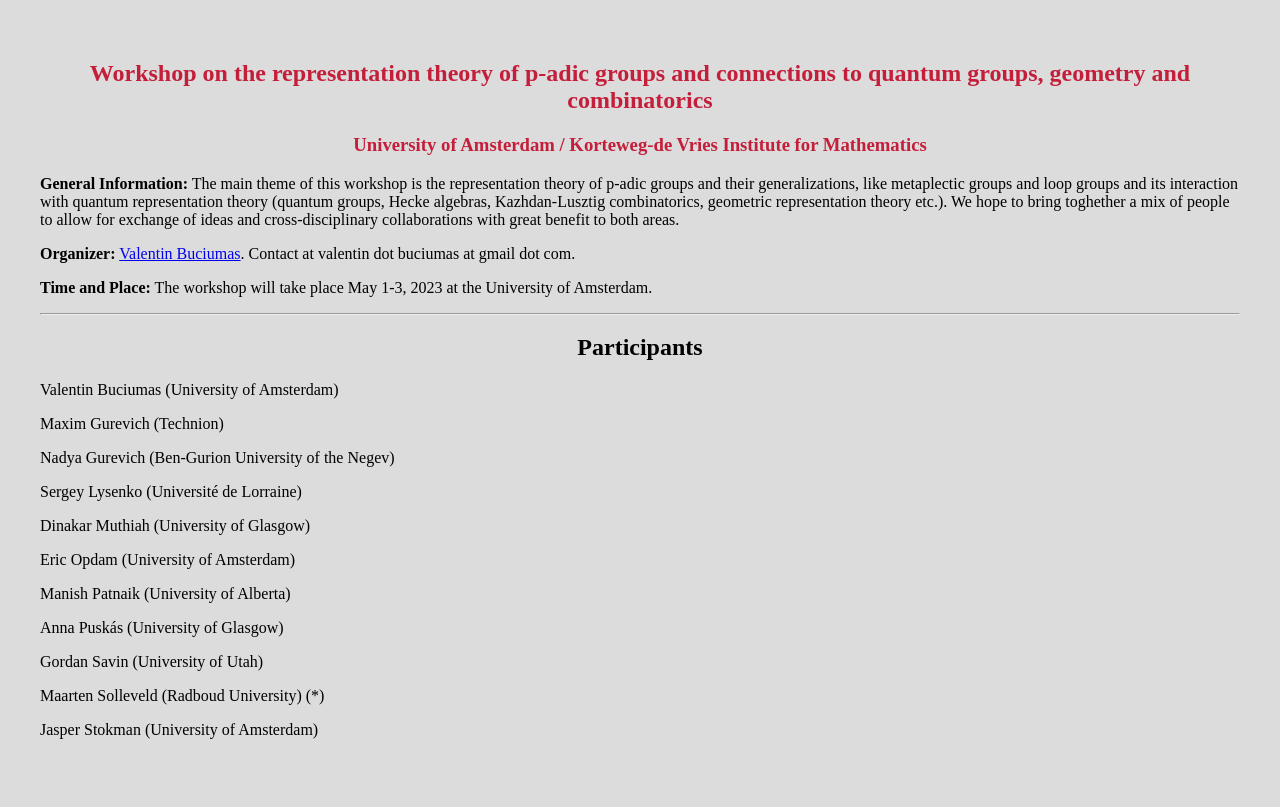
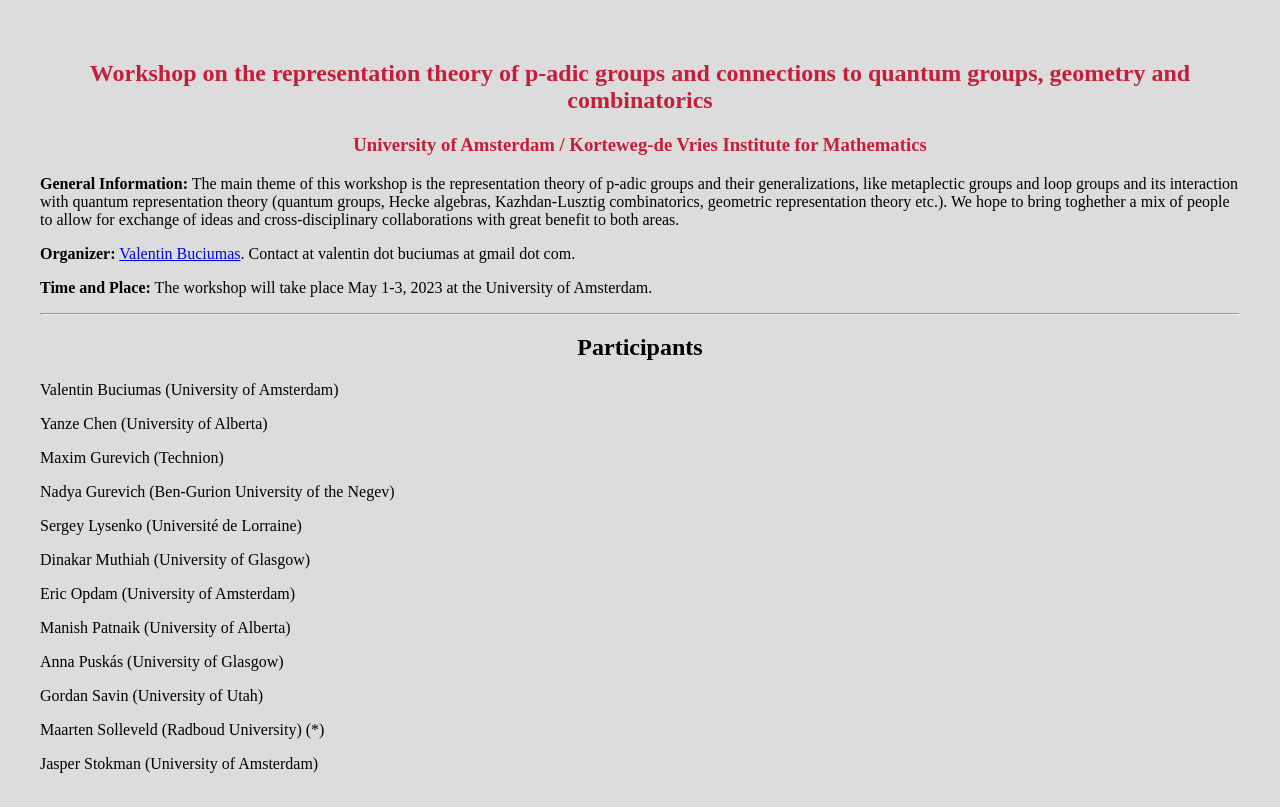
Before and after one commit to buciumas/buciumas.github.io, a plain HTML site: page pq-workshop/index.html in a window 1280 px wide. Drawn offline with Linux system fonts and the light colour scheme.

Commit message:
added participant

```diff
--- a/pq-workshop/index.html
+++ b/pq-workshop/index.html
@@ -57,6 +57,7 @@ tr:nth-child(even) {background-color: lightgrey;}
 <h2 style="text-align:center;"> Participants </h2>
 
 <p> Valentin Buciumas (University of Amsterdam) </p>
+<p> Yanze Chen (University of Alberta) </p>
 <p> Maxim Gurevich (Technion) </p>
 <p> Nadya Gurevich (Ben-Gurion University of the Negev) </p>
 <p> Sergey Lysenko (Universit&eacute; de Lorraine) </p>
```
